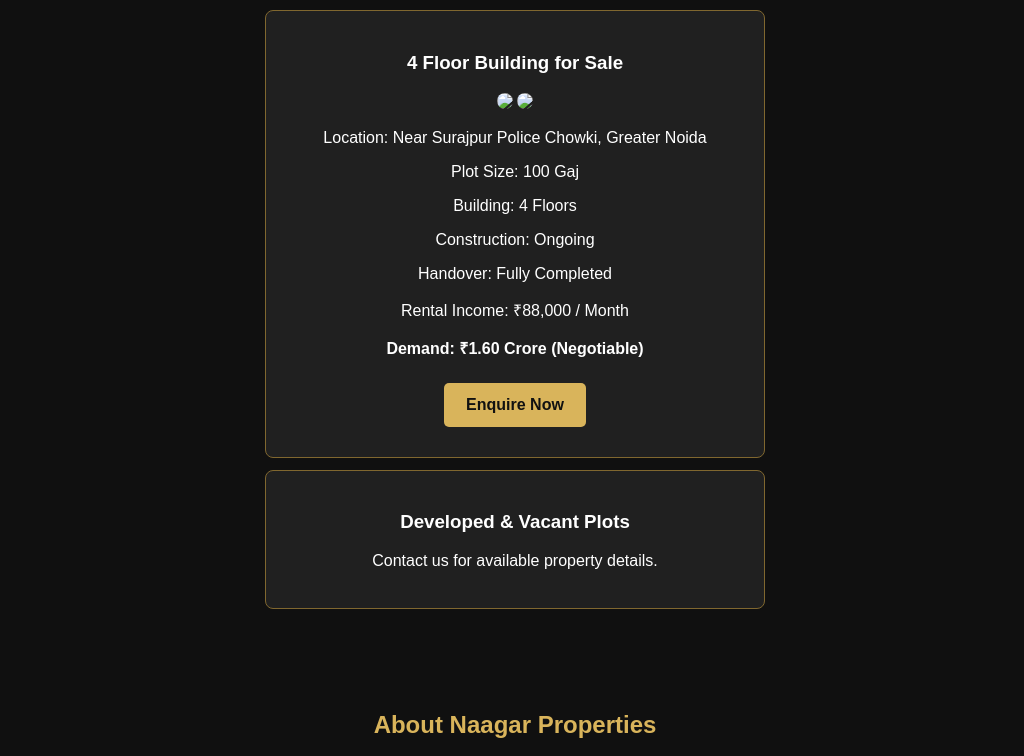
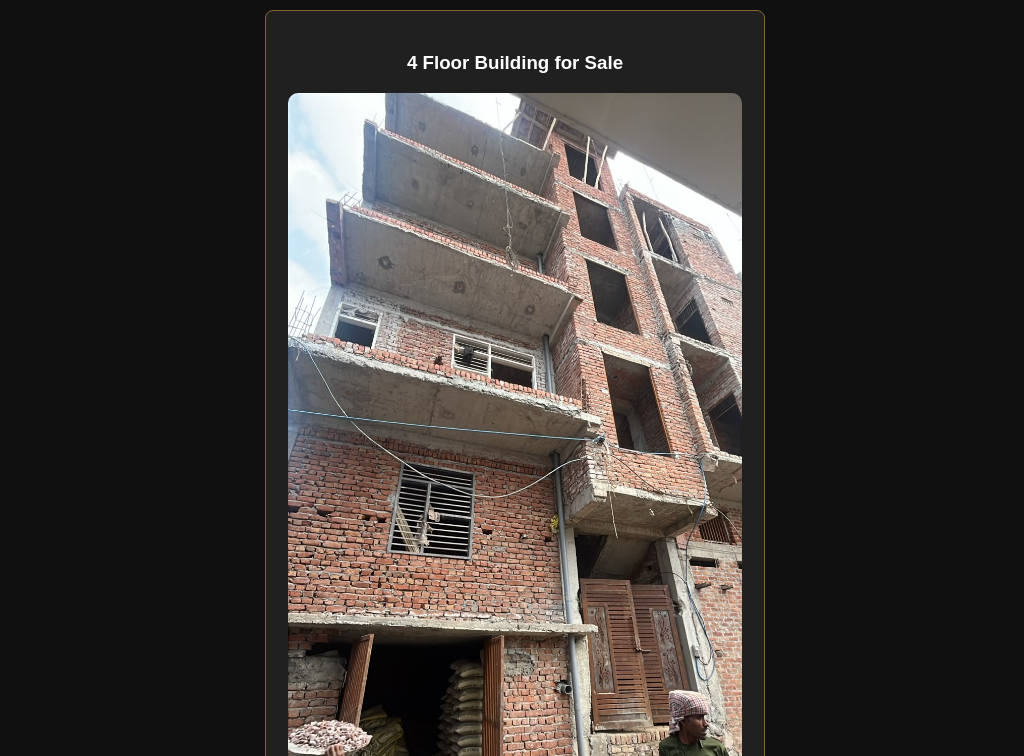
Before and after one commit to nishantn429-creator/naagar-properties, a plain HTML site: page index.html in a window 1280 px wide. Shown: the part 2532-3288 px from the top of the page, without its empty margins (125-1149 px from the left). Drawn offline with Linux system fonts and the light colour scheme.

Commit message:
Update index.html

```diff
--- a/index.html
+++ b/index.html
@@ -68,7 +68,7 @@ footer{text-align:center;padding:25px;background:#080808;color:#aaa}
 
 <div class="card">
 <h3>4 Floor Building for Sale</h3>
-<img src="Surajpur%20building.jpg" style="width:100%;border-radius:10px;">   <img src="surajpur-building.jpg" style="width:100%;border-radius:10px;">
+<img src="IMG-20261115-WA0043.jpg" style="width:100%;border-radius:10px;">
 <p>Location: Near Surajpur Police Chowki, Greater Noida</p>
 <p>Plot Size: 100 Gaj</p>
 <p>Building: 4 Floors</p>
```
